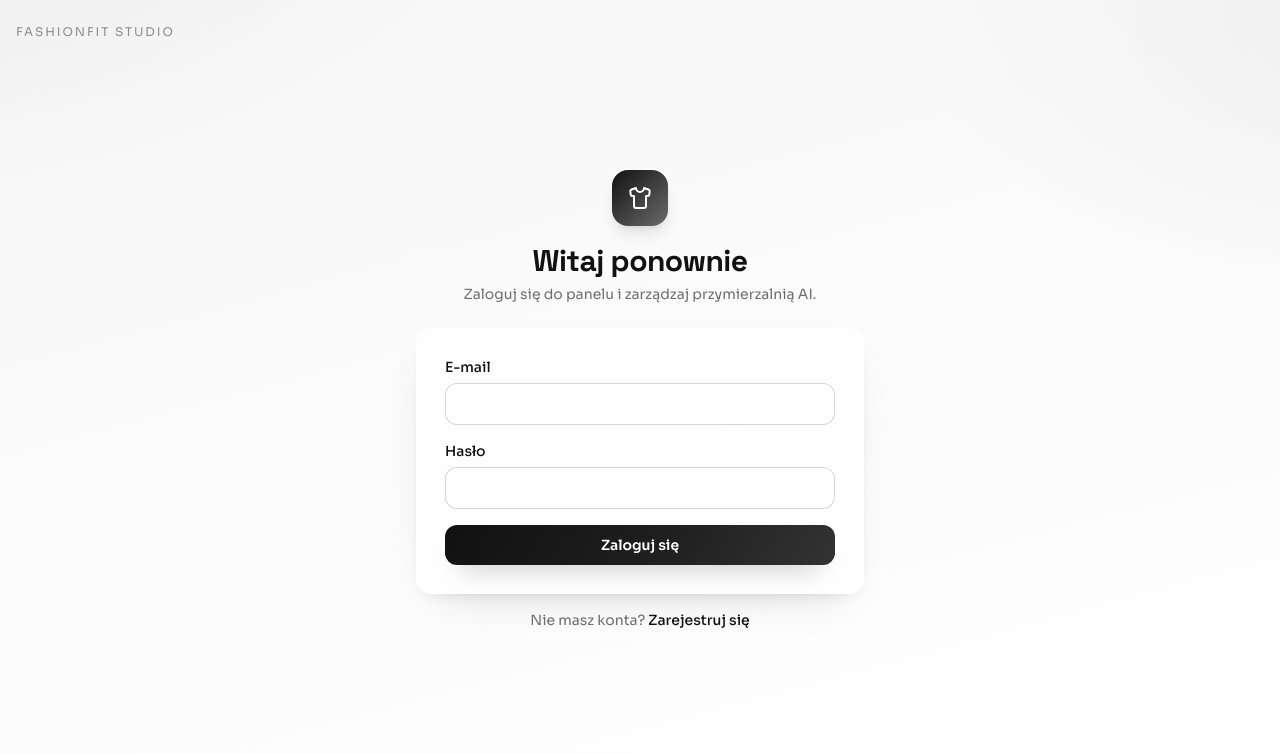
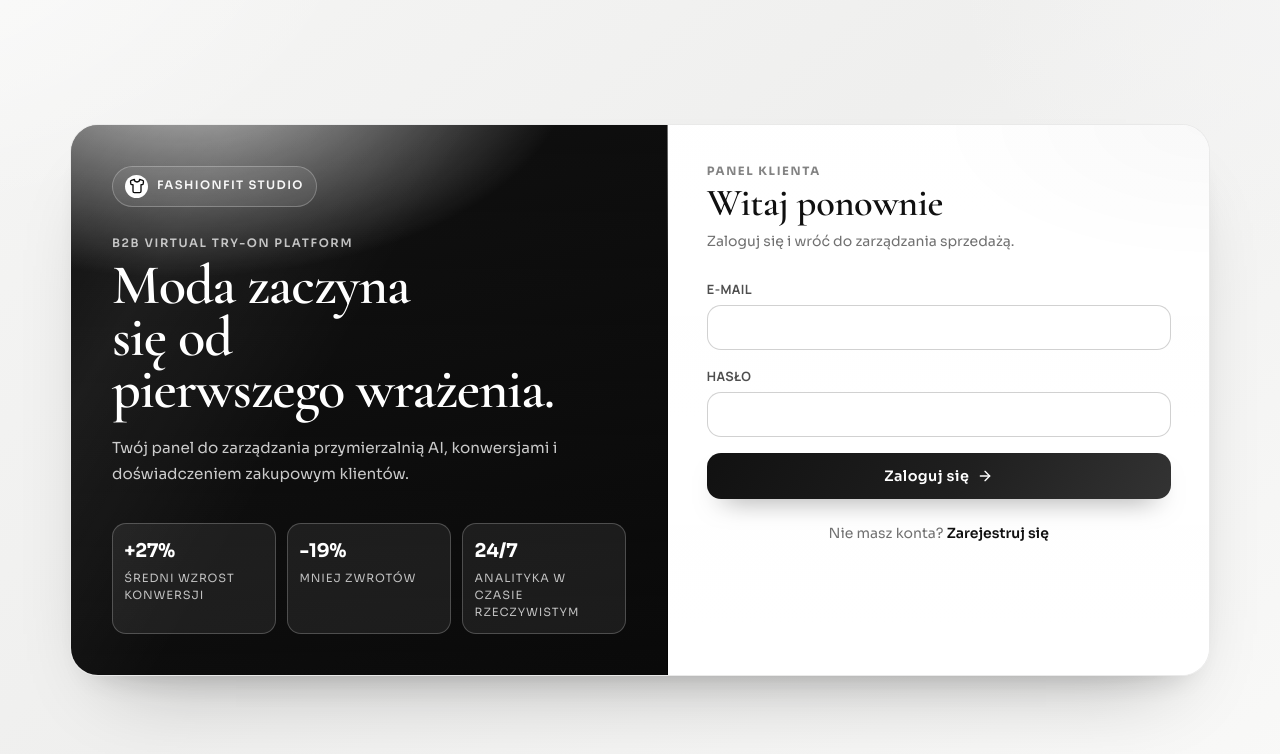
Before and after one commit to Mateusz199703/fashionfit-scandalhurt, a React (Create React App) app in the folder dashboard/: page /login in a window 1280 px wide. Shown: the top 754 px of the page. Built offline with nearby package versions, Linux system fonts and the light colour scheme; no server answers.

Commit message:
Redesign client auth pages with premium fashion aesthetic

```diff
--- a/dashboard/src/index.css
+++ b/dashboard/src/index.css
@@ -1,4 +1,4 @@
-@import url('https://fonts.googleapis.com/css2?family=Sora:wght@400;500;600;700;800&family=Space+Grotesk:wght@500;700&display=swap');
+@import url('https://fonts.googleapis.com/css2?family=Cormorant+Garamond:wght@500;600;700&family=Manrope:wght@400;500;600;700;800&family=Sora:wght@400;500;600;700;800&family=Space+Grotesk:wght@500;700&display=swap');
 
 @tailwind base;
 @tailwind components;
@@ -84,6 +84,239 @@
   .ff-muted {
     color: var(--ff-muted);
   }
+
+  .ff-auth-shell {
+    @apply min-h-screen p-4 md:p-8;
+    display: flex;
+    align-items: center;
+    justify-content: center;
+    background:
+      radial-gradient(46rem 28rem at -12% -12%, rgba(255, 255, 255, 0.72) 0%, transparent 72%),
+      radial-gradient(38rem 24rem at 108% 0%, rgba(245, 245, 245, 0.92) 0%, transparent 70%),
+      linear-gradient(140deg, #f5f5f4 0%, #efefee 46%, #f9f9f8 100%);
+  }
+
+  .ff-auth-grid {
+    width: min(1140px, 100%);
+    display: grid;
+    grid-template-columns: 1.05fr 0.95fr;
+    border: 1px solid rgba(17, 17, 17, 0.08);
+    border-radius: 28px;
+    overflow: hidden;
+    background: rgba(255, 255, 255, 0.76);
+    backdrop-filter: blur(16px);
+    box-shadow:
+      0 42px 80px -44px rgba(0, 0, 0, 0.32),
+      0 18px 36px -24px rgba(0, 0, 0, 0.24);
+  }
+
+  .ff-auth-hero {
+    position: relative;
+    padding: clamp(2rem, 3.2vw, 3.2rem);
+    border-right: 1px solid rgba(17, 17, 17, 0.08);
+    background:
+      radial-gradient(34rem 18rem at 18% -10%, rgba(255, 255, 255, 0.72), transparent 72%),
+      linear-gradient(168deg, #111 0%, #050505 72%, #000 100%);
+    color: #ffffff;
+  }
+
+  .ff-auth-hero::after {
+    content: '';
+    position: absolute;
+    inset: 0;
+    pointer-events: none;
+    background:
+      linear-gradient(120deg, transparent 0%, rgba(255, 255, 255, 0.06) 18%, transparent 44%),
+      linear-gradient(180deg, transparent 0%, rgba(255, 255, 255, 0.04) 100%);
+  }
+
+  .ff-auth-brand {
+    position: relative;
+    z-index: 1;
+    display: inline-flex;
+    align-items: center;
+    gap: 0.55rem;
+    padding: 0.5rem 0.75rem;
+    border-radius: 999px;
+    border: 1px solid rgba(255, 255, 255, 0.25);
+    background: rgba(255, 255, 255, 0.08);
+    color: rgba(255, 255, 255, 0.94);
+    font-size: 0.73rem;
+    font-weight: 600;
+    letter-spacing: 0.12em;
+    text-transform: uppercase;
+  }
+
+  .ff-auth-mark {
+    display: inline-flex;
+    align-items: center;
+    justify-content: center;
+    width: 1.45rem;
+    height: 1.45rem;
+    border-radius: 999px;
+    background: #ffffff;
+    color: #090909;
+  }
+
+  .ff-auth-kicker {
+    position: relative;
+    z-index: 1;
+    margin-top: 1.75rem;
+    margin-bottom: 0.5rem;
+    font-size: 0.73rem;
+    letter-spacing: 0.14em;
+    text-transform: uppercase;
+    color: rgba(255, 255, 255, 0.72);
+    font-weight: 600;
+  }
+
+  .ff-auth-title {
+    position: relative;
+    z-index: 1;
+    margin: 0;
+    font-family: 'Cormorant Garamond', Georgia, serif;
+    font-size: clamp(2.4rem, 4.4vw, 4rem);
+    font-weight: 600;
+    line-height: 0.92;
+    letter-spacing: -0.02em;
+    color: #ffffff;
+  }
+
+  .ff-auth-copy {
+    position: relative;
+    z-index: 1;
+    margin-top: 1.2rem;
+    max-width: 32rem;
+    color: rgba(255, 255, 255, 0.78);
+    font-size: 0.95rem;
+    line-height: 1.7;
+  }
+
+  .ff-auth-metrics {
+    position: relative;
+    z-index: 1;
+    margin-top: 2.3rem;
+    display: grid;
+    grid-template-columns: repeat(3, minmax(0, 1fr));
+    gap: 0.7rem;
+  }
+
+  .ff-auth-metrics > div {
+    border: 1px solid rgba(255, 255, 255, 0.22);
+    border-radius: 14px;
+    background: rgba(255, 255, 255, 0.07);
+    padding: 0.8rem 0.7rem;
+  }
+
+  .ff-auth-metrics b {
+    display: block;
+    font-size: 1.18rem;
+    color: #ffffff;
+    letter-spacing: -0.01em;
+  }
+
+  .ff-auth-metrics span {
+    display: block;
+    margin-top: 0.25rem;
+    font-size: 0.71rem;
+    letter-spacing: 0.08em;
+    text-transform: uppercase;
+    color: rgba(255, 255, 255, 0.72);
+  }
+
+  .ff-auth-panel {
+    padding: clamp(1.7rem, 3vw, 2.7rem);
+    background:
+      radial-gradient(24rem 12rem at 100% 0%, rgba(0, 0, 0, 0.025), transparent 72%),
+      linear-gradient(180deg, rgba(255, 255, 255, 0.88), rgba(255, 255, 255, 0.92));
+  }
+
+  .ff-auth-panel-kicker {
+    margin: 0 0 0.25rem;
+    font-size: 0.72rem;
+    letter-spacing: 0.14em;
+    text-transform: uppercase;
+    color: rgba(17, 17, 17, 0.52);
+    font-weight: 700;
+  }
+
+  .ff-auth-panel-title {
+    margin: 0;
+    font-family: 'Cormorant Garamond', Georgia, serif;
+    font-size: clamp(2.05rem, 3vw, 2.75rem);
+    font-weight: 600;
+    line-height: 1;
+    letter-spacing: -0.01em;
+    color: #101010;
+  }
+
+  .ff-auth-panel .ff-input {
+    font-family: 'Manrope', 'Sora', system-ui, -apple-system, sans-serif;
+    background: rgba(255, 255, 255, 0.94);
+    border-color: rgba(0, 0, 0, 0.18);
+    border-radius: 14px;
+    padding-top: 0.72rem;
+    padding-bottom: 0.72rem;
+  }
+
+  .ff-auth-panel .ff-input:focus {
+    border-color: rgba(0, 0, 0, 0.62);
+    box-shadow: 0 0 0 4px rgba(0, 0, 0, 0.08);
+  }
+
+  .ff-auth-panel .ff-label {
+    font-family: 'Manrope', 'Sora', system-ui, -apple-system, sans-serif;
+    font-size: 0.8rem;
+    letter-spacing: 0.03em;
+    text-transform: uppercase;
+    color: rgba(10, 10, 10, 0.72);
+    font-weight: 700;
+  }
+
+  .ff-auth-submit {
+    width: 100%;
+    margin-top: 0.35rem;
+    border-radius: 14px;
+    padding-top: 0.82rem;
+    padding-bottom: 0.82rem;
+    font-size: 0.9rem;
+    letter-spacing: 0.03em;
+  }
+}
+
+@media (max-width: 1024px) {
+  .ff-auth-grid {
+    grid-template-columns: 1fr;
+    max-width: 660px;
+  }
+
+  .ff-auth-hero {
+    border-right: 0;
+    border-bottom: 1px solid rgba(255, 255, 255, 0.12);
+  }
+
+  .ff-auth-title {
+    font-size: clamp(2.1rem, 8vw, 3.2rem);
+  }
+}
+
+@media (max-width: 640px) {
+  .ff-auth-shell {
+    padding: 0.85rem;
+  }
+
+  .ff-auth-grid {
+    border-radius: 20px;
+  }
+
+  .ff-auth-hero,
+  .ff-auth-panel {
+    padding: 1.25rem 1rem;
+  }
+
+  .ff-auth-metrics {
+    grid-template-columns: 1fr;
+  }
 }
 
 @keyframes ff-fade-up {
--- a/dashboard/src/pages/LoginPage.tsx
+++ b/dashboard/src/pages/LoginPage.tsx
@@ -1,7 +1,7 @@
 import React, { useState } from 'react';
 import { Link, useNavigate } from 'react-router-dom';
 import toast from 'react-hot-toast';
-import { Shirt } from 'lucide-react';
+import { ArrowRight, Shirt } from 'lucide-react';
 import { useAuth } from '../auth/AuthContext';
 import { apiErrorMessage } from '../api/client';
 
@@ -37,18 +37,52 @@ export function LoginPage() {
   };
 
   return (
-    <div className="relative flex min-h-screen items-center justify-center px-4 py-10">
-      <div className="absolute left-4 top-6 text-xs uppercase tracking-[0.16em] text-ink/45">FashionFit Studio</div>
-      <div className="w-full max-w-md">
-        <div className="mb-6 text-center">
-          <span className="mx-auto flex h-14 w-14 items-center justify-center rounded-2xl bg-gradient-to-br from-primary to-secondary text-white shadow-lg">
-            <Shirt size={24} />
+    <div className="ff-auth-shell">
+      <div className="ff-auth-grid">
+        <aside className="ff-auth-hero">
+          <div className="ff-auth-brand">
+            <span className="ff-auth-mark">
+              <Shirt size={16} />
             </span>
-          <h1 className="mt-4 text-3xl font-bold leading-tight">Witaj ponownie</h1>
-          <p className="mt-1 text-sm text-ink/60">Zaloguj się do panelu i zarządzaj przymierzalnią AI.</p>
+            <span>FashionFit Studio</span>
           </div>
 
-        <form onSubmit={handleSubmit} className="ff-card space-y-4 p-6 sm:p-7" noValidate>
+          <p className="ff-auth-kicker">B2B Virtual Try-On Platform</p>
+          <h1 className="ff-auth-title">
+            Moda zaczyna
+            <br />
+            się od
+            <br />
+            pierwszego wrażenia.
+          </h1>
+          <p className="ff-auth-copy">
+            Twój panel do zarządzania przymierzalnią AI, konwersjami i doświadczeniem zakupowym klientów.
+          </p>
+
+          <div className="ff-auth-metrics">
+            <div>
+              <b>+27%</b>
+              <span>średni wzrost konwersji</span>
+            </div>
+            <div>
+              <b>-19%</b>
+              <span>mniej zwrotów</span>
+            </div>
+            <div>
+              <b>24/7</b>
+              <span>analityka w czasie rzeczywistym</span>
+            </div>
+          </div>
+        </aside>
+
+        <section className="ff-auth-panel">
+          <div className="mb-7">
+            <p className="ff-auth-panel-kicker">Panel Klienta</p>
+            <h2 className="ff-auth-panel-title">Witaj ponownie</h2>
+            <p className="mt-2 text-sm text-ink/60">Zaloguj się i wróć do zarządzania sprzedażą.</p>
+          </div>
+
+          <form onSubmit={handleSubmit} className="space-y-4" noValidate>
             <div>
               <label className="ff-label" htmlFor="email">E-mail</label>
               <input id="email" type="email" className="ff-input" value={email} onChange={(e) => setEmail(e.target.value)} />
@@ -59,15 +93,17 @@ export function LoginPage() {
               <input id="password" type="password" className="ff-input" value={password} onChange={(e) => setPassword(e.target.value)} />
               {errors.password && <p className="mt-1 text-xs text-red-600">{errors.password}</p>}
             </div>
-          <button type="submit" className="ff-btn-primary w-full" disabled={submitting}>
+            <button type="submit" className="ff-btn-primary ff-auth-submit" disabled={submitting}>
               {submitting ? 'Logowanie...' : 'Zaloguj się'}
+              {!submitting && <ArrowRight size={16} />}
             </button>
           </form>
 
-        <p className="mt-4 text-center text-sm text-ink/60">
+          <p className="mt-6 text-center text-sm text-ink/60">
             Nie masz konta?{' '}
-          <Link to="/register" className="font-medium text-primary hover:underline">Zarejestruj się</Link>
+            <Link to="/register" className="font-semibold text-ink hover:opacity-70">Zarejestruj się</Link>
           </p>
+        </section>
       </div>
     </div>
   );
--- a/dashboard/src/pages/RegisterPage.tsx
+++ b/dashboard/src/pages/RegisterPage.tsx
@@ -1,7 +1,7 @@
 import React, { useState } from 'react';
 import { Link, useNavigate } from 'react-router-dom';
 import toast from 'react-hot-toast';
-import { Shirt } from 'lucide-react';
+import { ArrowRight, Shirt } from 'lucide-react';
 import { useAuth } from '../auth/AuthContext';
 import { apiErrorMessage } from '../api/client';
 
@@ -45,18 +45,52 @@ export function RegisterPage() {
   };
 
   return (
-    <div className="relative flex min-h-screen items-center justify-center px-4 py-10">
-      <div className="absolute left-4 top-6 text-xs uppercase tracking-[0.16em] text-ink/45">FashionFit Studio</div>
-      <div className="w-full max-w-md">
-        <div className="mb-6 text-center">
-          <span className="mx-auto flex h-14 w-14 items-center justify-center rounded-2xl bg-gradient-to-br from-primary to-secondary text-white shadow-lg">
-            <Shirt size={24} />
+    <div className="ff-auth-shell">
+      <div className="ff-auth-grid">
+        <aside className="ff-auth-hero">
+          <div className="ff-auth-brand">
+            <span className="ff-auth-mark">
+              <Shirt size={16} />
             </span>
-          <h1 className="mt-4 text-3xl font-bold leading-tight">Załóż konto</h1>
-          <p className="mt-1 text-sm text-ink/60">Uruchom panel i dodaj pierwszy sklep w kilka minut.</p>
+            <span>FashionFit Studio</span>
           </div>
 
-        <form onSubmit={handleSubmit} className="ff-card space-y-4 p-6 sm:p-7" noValidate>
+          <p className="ff-auth-kicker">Luxury Commerce Intelligence</p>
+          <h1 className="ff-auth-title">
+            Stwórz
+            <br />
+            doświadczenie,
+            <br />
+            które sprzedaje.
+          </h1>
+          <p className="ff-auth-copy">
+            Dołącz do platformy i uruchom wirtualną przymierzalnię, która podnosi konwersję i buduje przewagę marki.
+          </p>
+
+          <div className="ff-auth-metrics">
+            <div>
+              <b>14 dni</b>
+              <span>trial bez karty</span>
+            </div>
+            <div>
+              <b>5 min</b>
+              <span>średni czas wdrożenia</span>
+            </div>
+            <div>
+              <b>∞</b>
+              <span>skalowalność dla wielu sklepów</span>
+            </div>
+          </div>
+        </aside>
+
+        <section className="ff-auth-panel">
+          <div className="mb-7">
+            <p className="ff-auth-panel-kicker">Nowe Konto</p>
+            <h2 className="ff-auth-panel-title">Załóż konto</h2>
+            <p className="mt-2 text-sm text-ink/60">Uruchom panel i dodaj pierwszy sklep w kilka minut.</p>
+          </div>
+
+          <form onSubmit={handleSubmit} className="space-y-4" noValidate>
             <div>
               <label className="ff-label" htmlFor="name">Imię i nazwisko</label>
               <input id="name" className="ff-input" value={form.name} onChange={set('name')} />
@@ -76,15 +110,17 @@ export function RegisterPage() {
               <input id="password" type="password" className="ff-input" value={form.password} onChange={set('password')} />
               {errors.password && <p className="mt-1 text-xs text-red-600">{errors.password}</p>}
             </div>
-          <button type="submit" className="ff-btn-primary w-full" disabled={submitting}>
+            <button type="submit" className="ff-btn-primary ff-auth-submit" disabled={submitting}>
               {submitting ? 'Tworzenie konta...' : 'Zarejestruj się'}
+              {!submitting && <ArrowRight size={16} />}
             </button>
           </form>
 
-        <p className="mt-4 text-center text-sm text-ink/60">
+          <p className="mt-6 text-center text-sm text-ink/60">
             Masz już konto?{' '}
-          <Link to="/login" className="font-medium text-primary hover:underline">Zaloguj się</Link>
+            <Link to="/login" className="font-semibold text-ink hover:opacity-70">Zaloguj się</Link>
           </p>
+        </section>
       </div>
     </div>
   );
```
Lines whose indentation alone changed are shown as unchanged.
